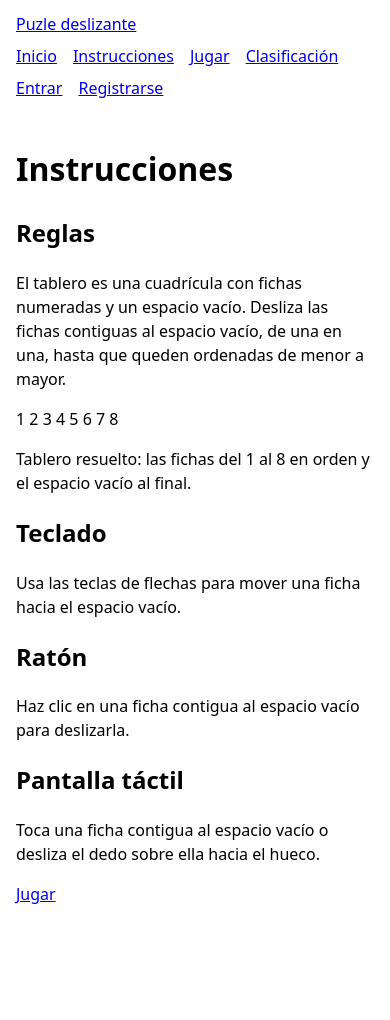
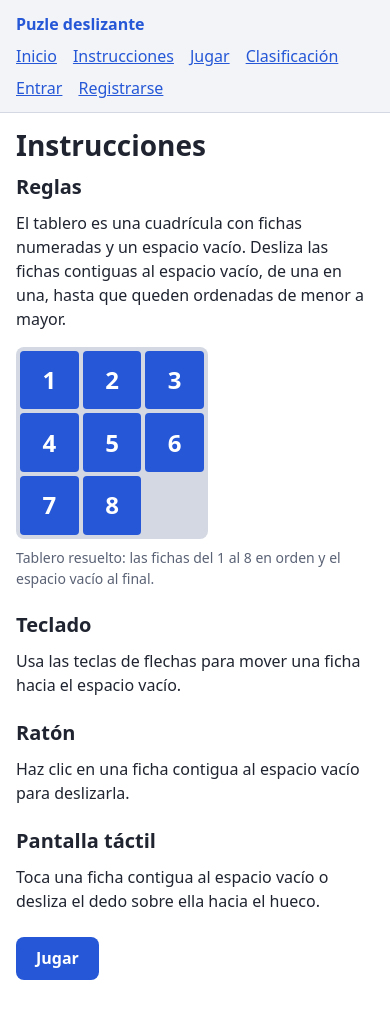
Before and after one commit to KevinV7/Game-Puzzle, a Django app: page /instrucciones/ in a window 390 px wide. Before the commit the page ends 904 px from the top, so only its background shows below. Run offline with Django 5.2, Linux system fonts and the light colour scheme; parts of the project's set-up code (start-up, migrations or seed data) failed here and were passed over.

Commit message:
feat(pages): add mobile-first responsive stylesheet with overflow guard tests

```diff
--- a/static/css/site.css
+++ b/static/css/site.css
@@ -1,4 +1,17 @@
-/* Minimal mobile-first base. The full responsive stylesheet arrives with the pages slice. */
+/* Mobile-first stylesheet. Base rules target a 360 px viewport; wider layouts
+   are added with min-width media queries. Never hide overflow on the page to
+   mask a layout bug: wrapping and fluid sizes keep content inside the viewport. */
+:root {
+  --color-text: #1f2430;
+  --color-muted: #5a6275;
+  --color-bg: #ffffff;
+  --color-surface: #f2f4f8;
+  --color-border: #d3d8e2;
+  --color-accent: #2557d6;
+  --color-accent-text: #ffffff;
+  --radius: 0.5rem;
+}
+
 *,
 *::before,
 *::after {
@@ -6,20 +19,54 @@
 }
 
 img,
-svg {
+svg,
+video {
   max-width: 100%;
+  height: auto;
 }
 
 body {
   margin: 0;
   font-family: system-ui, sans-serif;
   line-height: 1.5;
+  color: var(--color-text);
+  background: var(--color-bg);
   overflow-wrap: anywhere;
 }
 
-.site-header,
+h1,
+h2 {
+  line-height: 1.2;
+  margin: 0 0 0.75rem;
+}
+
+h1 {
+  font-size: 1.75rem;
+}
+
+h2 {
+  font-size: 1.25rem;
+}
+
+p {
+  margin: 0 0 1rem;
+}
+
+a {
+  color: var(--color-accent);
+}
+
+/* Layout */
+.site-header {
+  padding: 0.75rem 1rem;
+  background: var(--color-surface);
+  border-bottom: 1px solid var(--color-border);
+}
+
 .site-main {
-  padding: 0.75rem 1rem;
+  max-width: 48rem;
+  margin: 0 auto;
+  padding: 1rem;
 }
 
 .site-nav {
@@ -38,10 +85,151 @@ body {
   list-style: none;
 }
 
+.brand {
+  font-weight: 700;
+  text-decoration: none;
+}
+
+.nav-auth {
+  margin-left: auto;
+}
+
 .nav-logout {
   margin: 0;
+}
+
+/* Controls */
+button,
+.button {
+  display: inline-block;
+  max-width: 100%;
+  padding: 0.6rem 1.25rem;
+  font: inherit;
+  font-weight: 600;
+  text-align: center;
+  text-decoration: none;
+  color: var(--color-accent-text);
+  background: var(--color-accent);
+  border: 0;
+  border-radius: var(--radius);
+  cursor: pointer;
+}
+
+.nav-logout button {
+  padding: 0.25rem 0.75rem;
 }
 
 .form input {
   max-width: 100%;
 }
+
+.form input:not([type="checkbox"]):not([type="radio"]):not([type="hidden"]) {
+  width: 100%;
+  padding: 0.5rem;
+  font: inherit;
+  border: 1px solid var(--color-border);
+  border-radius: var(--radius);
+}
+
+.form .helptext,
+.form ul {
+  color: var(--color-muted);
+  font-size: 0.875rem;
+}
+
+.errorlist {
+  color: #b3261e;
+}
+
+/* Home */
+.hero {
+  text-align: center;
+  padding: 1.5rem 0;
+}
+
+.lead {
+  font-size: 1.125rem;
+  color: var(--color-muted);
+}
+
+.actions {
+  margin: 1.5rem 0;
+}
+
+.link-list {
+  display: flex;
+  flex-wrap: wrap;
+  justify-content: center;
+  gap: 0.5rem 1.5rem;
+  margin: 0;
+  padding: 0;
+  list-style: none;
+}
+
+/* Instructions */
+.instructions-section {
+  margin-bottom: 1.5rem;
+}
+
+.example {
+  margin: 1rem 0;
+}
+
+.example-grid {
+  display: grid;
+  grid-template-columns: repeat(3, 1fr);
+  gap: 0.25rem;
+  width: 100%;
+  max-width: 12rem;
+  padding: 0.25rem;
+  background: var(--color-border);
+  border-radius: var(--radius);
+}
+
+.example-tile {
+  display: flex;
+  align-items: center;
+  justify-content: center;
+  aspect-ratio: 1;
+  font-size: 1.5rem;
+  font-weight: 700;
+  color: var(--color-accent-text);
+  background: var(--color-accent);
+  border-radius: 0.25rem;
+}
+
+.example-tile-empty {
+  background: transparent;
+}
+
+.example-caption {
+  margin-top: 0.5rem;
+  font-size: 0.875rem;
+  color: var(--color-muted);
+}
+
+/* Placeholders */
+.placeholder {
+  padding: 1rem;
+  background: var(--color-surface);
+  border-radius: var(--radius);
+}
+
+@media (min-width: 40rem) {
+  .site-header {
+    padding: 1rem 2rem;
+  }
+
+  .site-main {
+    padding: 2rem;
+  }
+
+  h1 {
+    font-size: 2.25rem;
+  }
+
+  .form input:not([type="checkbox"]):not([type="radio"]):not([type="hidden"]) {
+    width: auto;
+    min-width: 20rem;
+  }
+}
```
Also changed, not shown: pages/tests/test_pages.py (+16 -1 lines).
